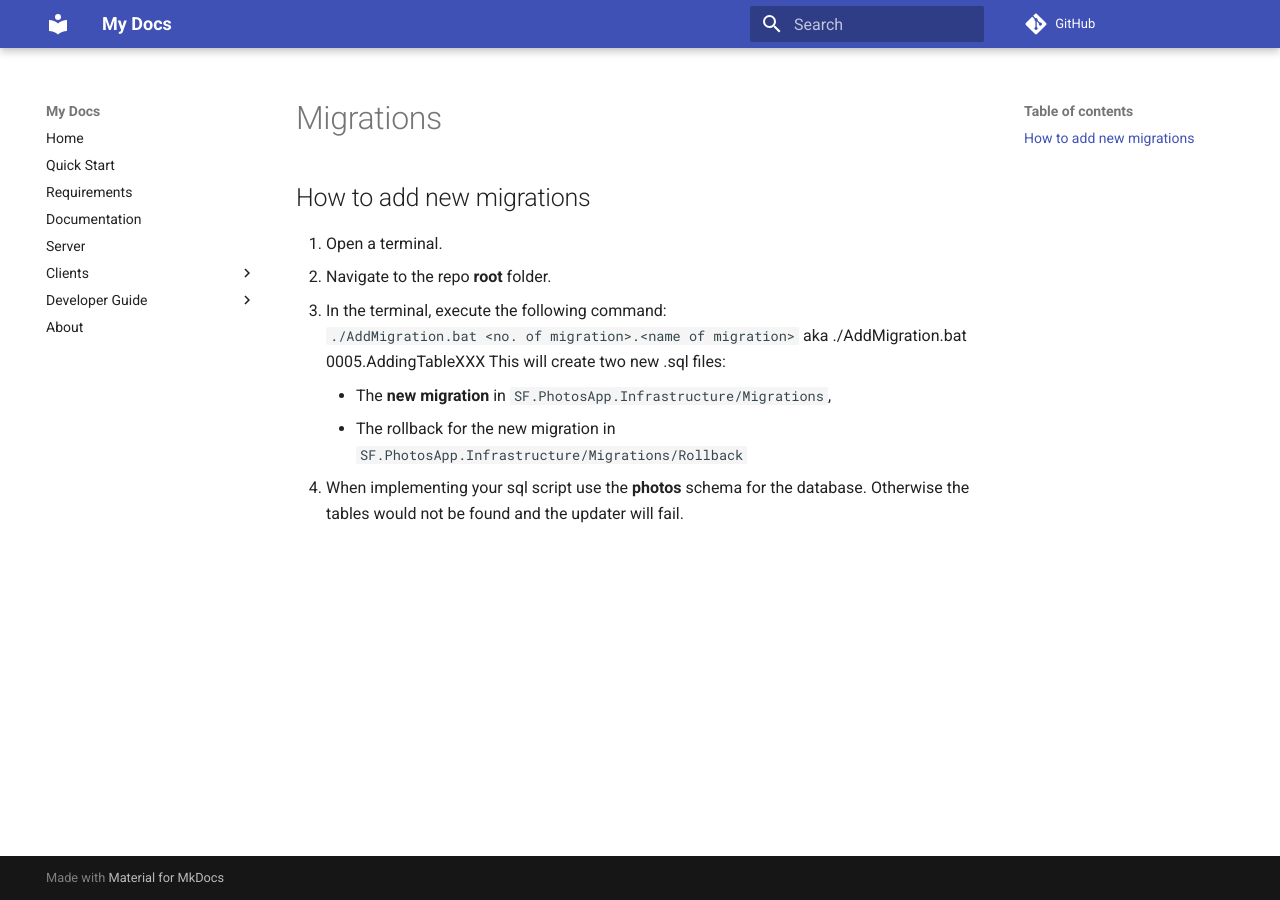
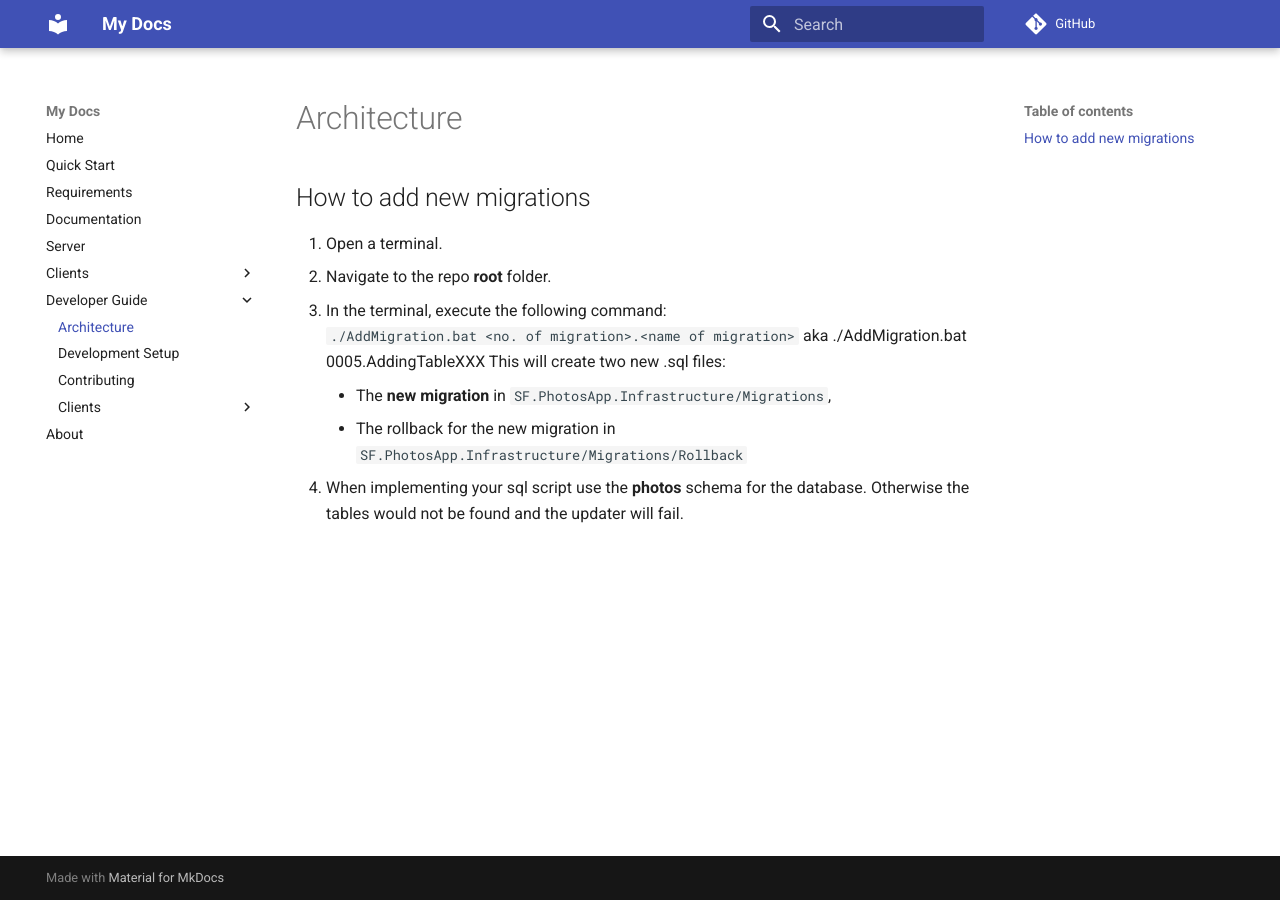
Before and after one commit to scalefocus/photopixels, an MkDocs documentation site: the page built from docs/Developer/Backend/Migrations.md, in a window 1280 px wide. Built offline with MkDocs 1.6.1 and Material for MkDocs 9.7.7, drawn with Linux system fonts in a browser that asks for light colours; comment, search, counter and statistics services are not loaded; some of the changed lines change nothing that is shown.

Commit message:
fix the nav links

```diff
--- a/mkdocs.yml
+++ b/mkdocs.yml
@@ -10,16 +10,21 @@
 
 nav:
   - Home: index.md
-  - Quick Start: quickstart.md
-  - Requirements: requirements.md
+  - Quick Start: Running/quickstart.md
+  - Requirements: Running/requirements.md
   - Documentation: mkdocs.md
   - Server: server.md
   - Clients:
-      - Android: Frontends/android.md
-      - iOS: Frontends/iOS.md
-      - Web: Frontends/web.md
+
+      - Android: clients/android.md
+      - iOS: clients/iOS.md
+      - Web: clients/web.md
   - Developer Guide:
-      - Architecture: Developer/Backend/Migration.md
+      - Architecture: Developer/Backend/Migrations.md
       - Development Setup: Developer/Backend/Migration.md
       - Contributing: Developer/Backend/Migration.md
+      - Clients :
+          - Android: Developer/Frontends/Android/android.md
+          - iOS: Developer/Frontends/iOS/iOS.md
+          - Web: Developer/Frontends/Web/web.md
   - About: photopixels-about.md
```
